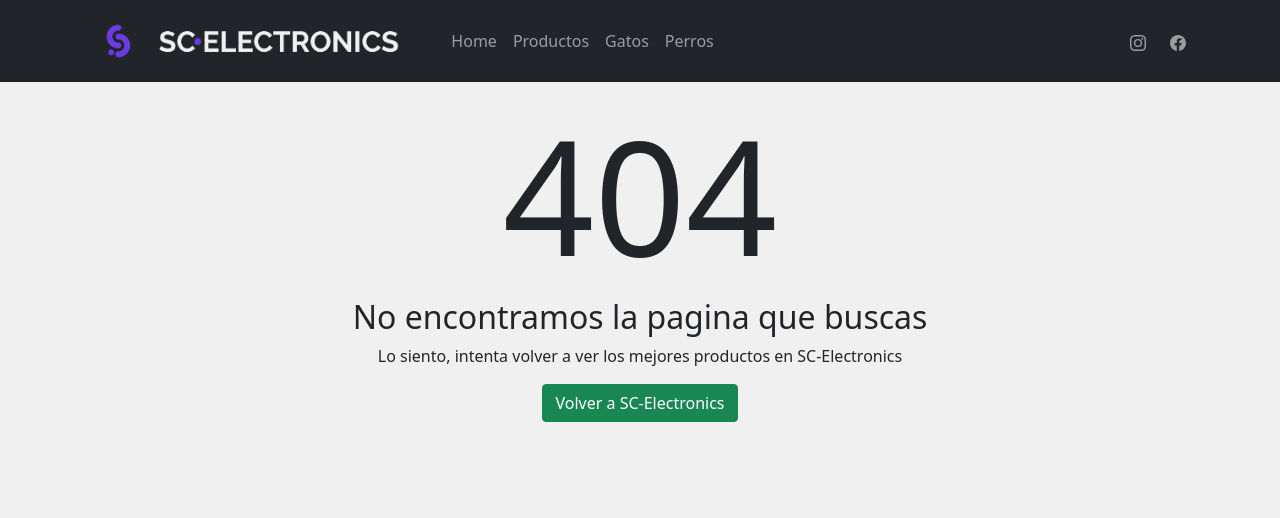
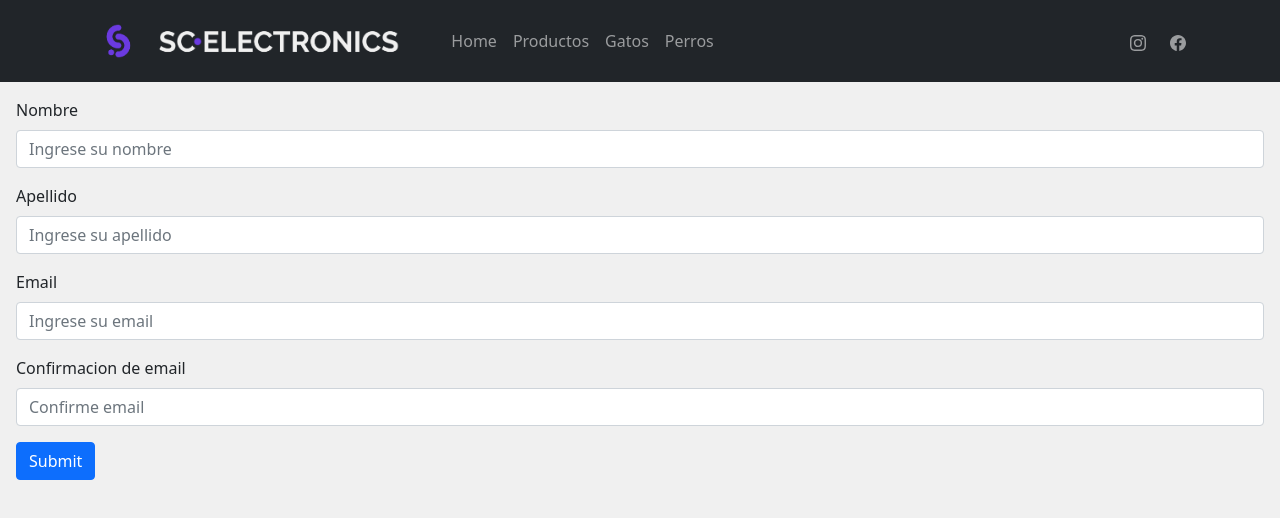
Before and after one commit to sebagn/sc-electronics, a React (Create React App) app: page /checkout in a window 1280 px wide. Before the commit this address had no page. Shown: the top 518 px of the page. Built offline with nearby package versions, Linux system fonts and the light colour scheme.

Commit message:
checkout: genera ordenes en firestore

```diff
--- a/package.json
+++ b/package.json
@@ -16,6 +16,8 @@
     "react-router-bootstrap": "^0.25.0",
     "react-router-dom": "^6.0.2",
     "react-scripts": "4.0.3",
+    "sweetalert": "^2.1.2",
+    "sweetalert2": "^11.3.0",
     "web-vitals": "^1.1.2"
   },
   "scripts": {
--- a/src/components/CartView/CartView.jsx
+++ b/src/components/CartView/CartView.jsx
@@ -9,7 +9,6 @@ const CartView = () => {
 	const handleVaciar = () => {
 		vaciarCarrito();
 	};
-	console.log(totalPrecio());
 
 	return (
 		<div className="m-3">
@@ -26,7 +25,7 @@ const CartView = () => {
 						<Button variant="outline-danger" onClick={handleVaciar}>
 							Vaciar carrito
 						</Button>
-						<Link to="/" className="button-outline-pri btn btn-lg m-3">
+						<Link to="/checkout" className="button-outline-pri btn btn-lg m-3">
 							Finalizar compra
 						</Link>
 					</>
--- /dev/null
+++ b/src/components/Checkout/Checkout.jsx
@@ -0,0 +1,13 @@
+import React from 'react'
+import Formulario from '../Formulario/Formulario'
+
+const Checkout = () => {
+
+    return (
+        <div>
+            <Formulario />
+        </div>
+    )
+}
+
+export default Checkout
--- /dev/null
+++ b/src/components/Formulario/Formulario.jsx
@@ -0,0 +1,104 @@
+import { Timestamp, collection, addDoc } from "firebase/firestore/lite";
+import React, { useState, useContext } from "react";
+import { Form, Button } from "react-bootstrap";
+import { CartContext } from "../../context/CartContext";
+import { db } from "../../firebase/config";
+import Swal from 'sweetalert2'
+
+
+const Formulario = () => {
+  const { carrito, totalPrecio, vaciarCarrito } = useContext(CartContext);
+
+  const [values, setValues] = useState({
+    nombre: "",
+    apellido: "",
+    email: "",
+    emailConfirm: "",
+  });
+  const handleInputChange = e => {
+    setValues({
+      ...values,
+      [e.target.name]: e.target.value,
+    });
+  };
+  const handleSubmit = e => {
+    e.preventDefault();
+
+    const order = {
+      buyer: { ...values },
+      items: carrito,
+      total: totalPrecio(),
+      date: Timestamp.fromDate(new Date()),
+    };
+
+    const orderRef = collection(db, "orders");
+
+    addDoc(orderRef, order).then(res => {
+      Swal.fire({
+        title: 'Has finalizado tu compra',
+        icon: 'success',
+        text: `Tu codigo de compra es ${res.id}`
+      })
+    });
+
+    console.log(order);
+
+    vaciarCarrito()
+    setValues({
+      nombre: "",
+      apellido: "",
+      email: "",
+      emailConfirm: "",
+    })
+  };
+
+  return (
+    <Form className="m-3" onSubmit={handleSubmit}>
+      <Form.Group className="mb-3" controlId="formGroupNombre">
+        <Form.Label>Nombre</Form.Label>
+        <Form.Control
+          type="nombre"
+          placeholder="Ingrese su nombre"
+          onChange={handleInputChange}
+          name="nombre"
+          value={values.nombre}
+        />
+      </Form.Group>
+      <Form.Group className="mb-3" controlId="formGroupApellido">
+        <Form.Label>Apellido</Form.Label>
+        <Form.Control
+          type="apellido"
+          placeholder="Ingrese su apellido"
+          onChange={handleInputChange}
+          name="apellido"
+          value={values.apellido}
+        />
+      </Form.Group>
+      <Form.Group className="mb-3" controlId="formGroupEmail">
+        <Form.Label>Email</Form.Label>
+        <Form.Control
+          type="email"
+          placeholder="Ingrese su email"
+          onChange={handleInputChange}
+          name="email"
+          value={values.email}
+        />
+      </Form.Group>
+      <Form.Group className="mb-3" controlId="formGroupValidEmail">
+        <Form.Label>Confirmacion de email</Form.Label>
+        <Form.Control
+          type="emailConfirm"
+          placeholder="Confirme email"
+          onChange={handleInputChange}
+          name="emailConfirm"
+          value={values.emailConfirm}
+        />
+      </Form.Group>
+      <Button variant="primary" type="submit" onSubmit={handleSubmit}>
+        Submit
+      </Button>
+    </Form>
+  );
+};
+
+export default Formulario;
--- a/src/components/ItemDetailContainer/ItemDetailContainer.jsx
+++ b/src/components/ItemDetailContainer/ItemDetailContainer.jsx
@@ -22,7 +22,8 @@ const ItemDetailContainer = () => {
             const itemRef = doc (db, `productos/${itemId}`)
             try{
                 const docSnap = await getDoc(itemRef)
-                setProducto(docSnap.data())
+                setProducto({...docSnap.data(), id: docSnap.id})
+
             }
             finally{setLoading(false)};
         }
--- a/src/routes/AppRouter.jsx
+++ b/src/routes/AppRouter.jsx
@@ -1,6 +1,7 @@
 import React from "react";
 import { useRoutes } from "react-router";
 import CartView from "../components/CartView/CartView";
+import Checkout from "../components/Checkout/Checkout";
 import ItemDetailContainer from "../components/ItemDetailContainer/ItemDetailContainer";
 import ItemListContainer from "../components/ItemListContainer/ItemListContainer";
 import NotFound from "../components/NotFound/NotFound";
@@ -12,6 +13,7 @@ export const AppRouter = () => {
 		{ path: "/productos/:catId", element: <ItemListContainer /> },
 		{ path: "/detail/:itemId", element: <ItemDetailContainer /> },
 		{ path: "/cart", element: <CartView /> },
+		{ path: "/checkout", element: <Checkout /> },
 		{ path: "*", element: <NotFound /> },
 	]);
 
```
Also changed, not shown: 1 other file (tests, documents, lock files or other folders).
